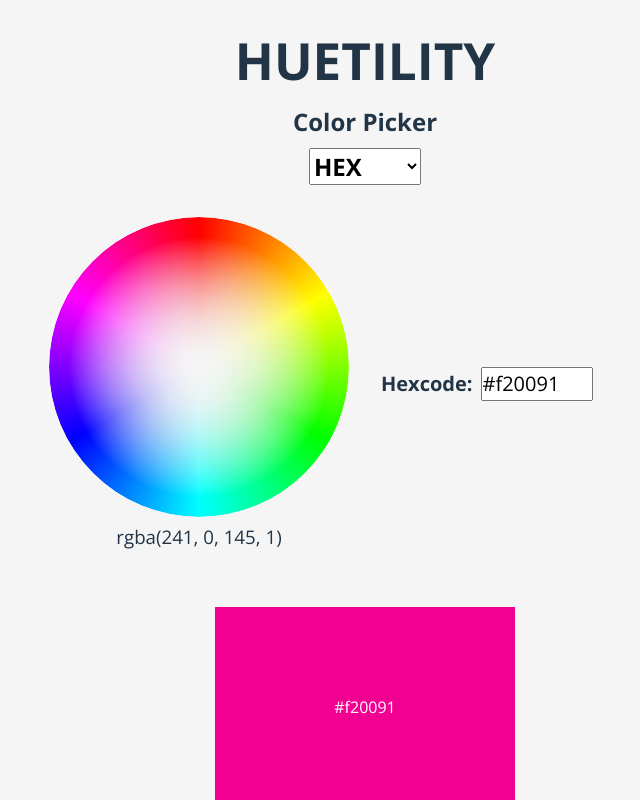
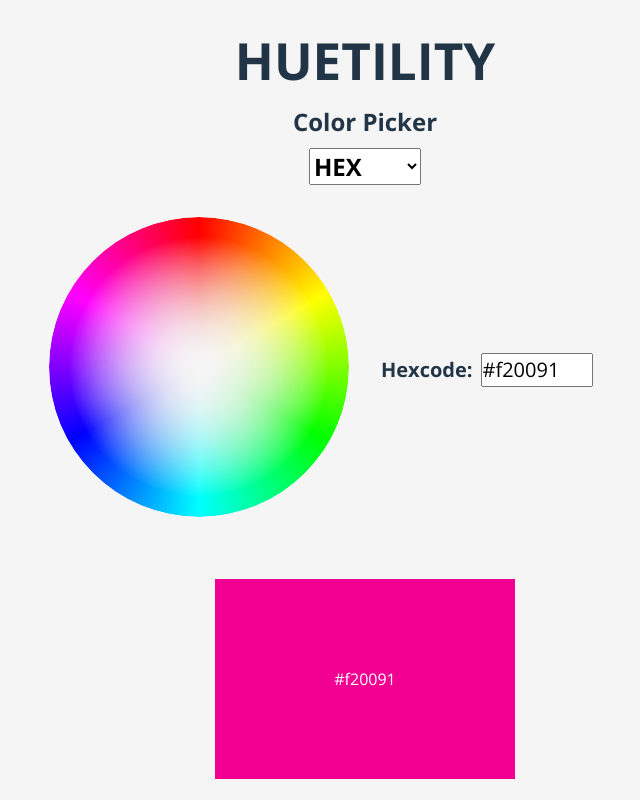
Before and after one commit to amandahinton/huetility, a React (Vite) app: page / in a window 1280 px wide. Shown: the top 800 px of the page, without its empty margins (275-915 px from the left). Built offline with nearby package versions, Linux system fonts and the light colour scheme.

Commit message:
remove selected color text from wheel component

```diff
--- a/src/components/RGBAColorWheel.tsx
+++ b/src/components/RGBAColorWheel.tsx
@@ -94,9 +94,6 @@ export function RGBAColorWheel() {
           width={canvasWidth}
           classNames=""
         />
-        <h3 className="huetility-clicked-pixel">
-          {cssColorValue(ColorMode.RGBA, pixelValue)}
-        </h3>
       </div>
     </div>
   );
```
